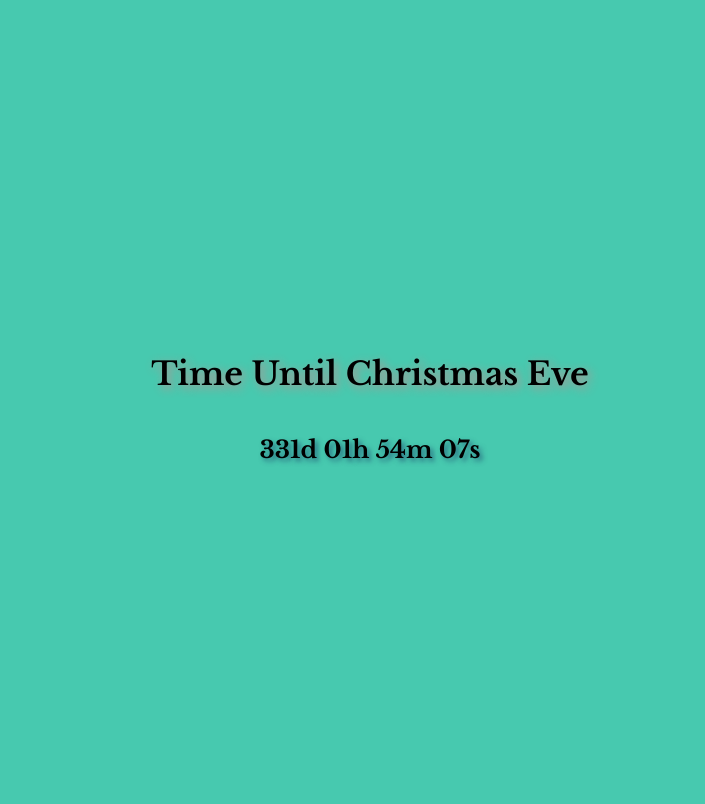
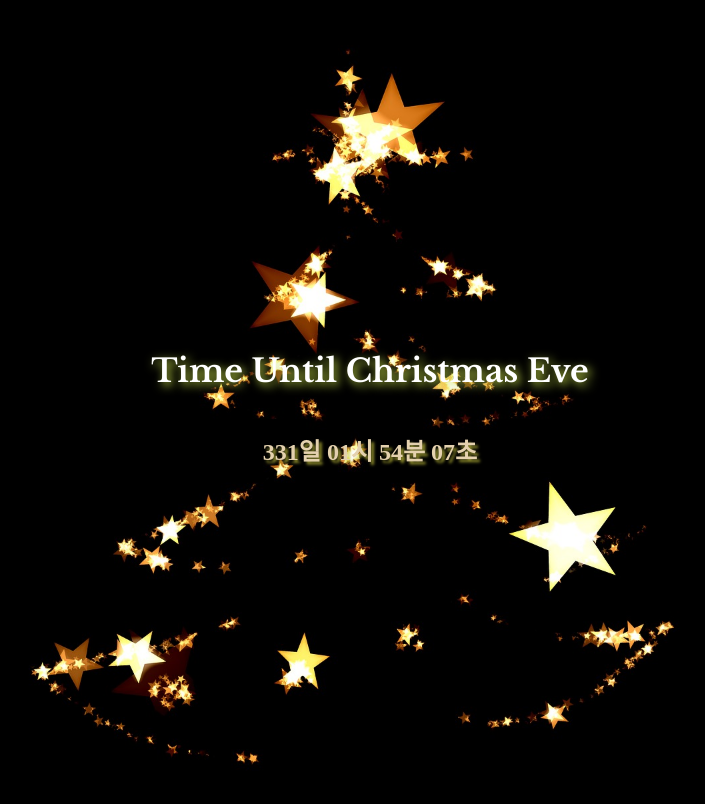
Before and after one commit to beeee2/Works_2020-2021, a website built with Parcel: page due-timer/index.html in a window 1280 px wide. Shown: the whole page, without its empty margins (270-975 px from the left). Built offline with nearby package versions, Linux system fonts and the light colour scheme.

Commit message:
eve d-day program

```diff
--- a/due-timer/index.js
+++ b/due-timer/index.js
@@ -15,10 +15,10 @@ function getTime() {
   const minutes = minutesInMs % 60;
   const hours = hoursInMs % 24;
 
-  const daysStr = `${days < 10 ? `0${days}` : days}d`;
-  const hoursStr = `${hours < 10 ? `0${hours}` : hours}h`;
-  const minutesStr = `${minutes < 10 ? `0${minutes}` : minutes}m`;
-  const secondsStr = `${seconds < 10 ? `0${seconds}` : seconds}s`;
+  const daysStr = `${days < 10 ? `0${days}` : days}일`;
+  const hoursStr = `${hours < 10 ? `0${hours}` : hours}시`;
+  const minutesStr = `${minutes < 10 ? `0${minutes}` : minutes}분`;
+  const secondsStr = `${seconds < 10 ? `0${seconds}` : seconds}초`;
 
   clockContainer.innerText = `${daysStr} ${hoursStr} ${minutesStr} ${secondsStr}`;
 }
--- a/due-timer/style.css
+++ b/due-timer/style.css
@@ -1,17 +1,20 @@
 @import url("https://fonts.googleapis.com/css2?family=Libre+Baskerville:ital,wght@0,400;0,700;1,400&display=swap");
-
+@import url("https://fonts.googleapis.com/css2?family=Noto+Serif+KR&display=swap");
 body {
   height: 100vh;
   font-family: "Libre Baskerville", serif;
   display: flex;
   flex-direction: column;
+  align-items: center;
   justify-content: center;
-  align-items: center;
-  background-color: rgba(26, 188, 156, 0.8);
+  background: url(christmas.jpg) no-repeat center/cover;
 }
 h1 {
-  text-shadow: 3px 3px 10px rosybrown;
+  color: white;
+  text-shadow: 3px 3px 10px rgb(200, 223, 72);
 }
 h2 {
-  text-shadow: 3px 3px 5px rgba(28, 70, 109, 0.7);
+  color: rgb(228, 209, 174);
+  text-shadow: 3px 3px 3px rgba(202, 200, 61, 0.7);
+  font-family: "Noto Serif KR", serif;
 }
```
Also changed, not shown: index.html (+4 -4 lines), due-timer/christmas.jpg (added), img/bannertimer.PNG (added).
